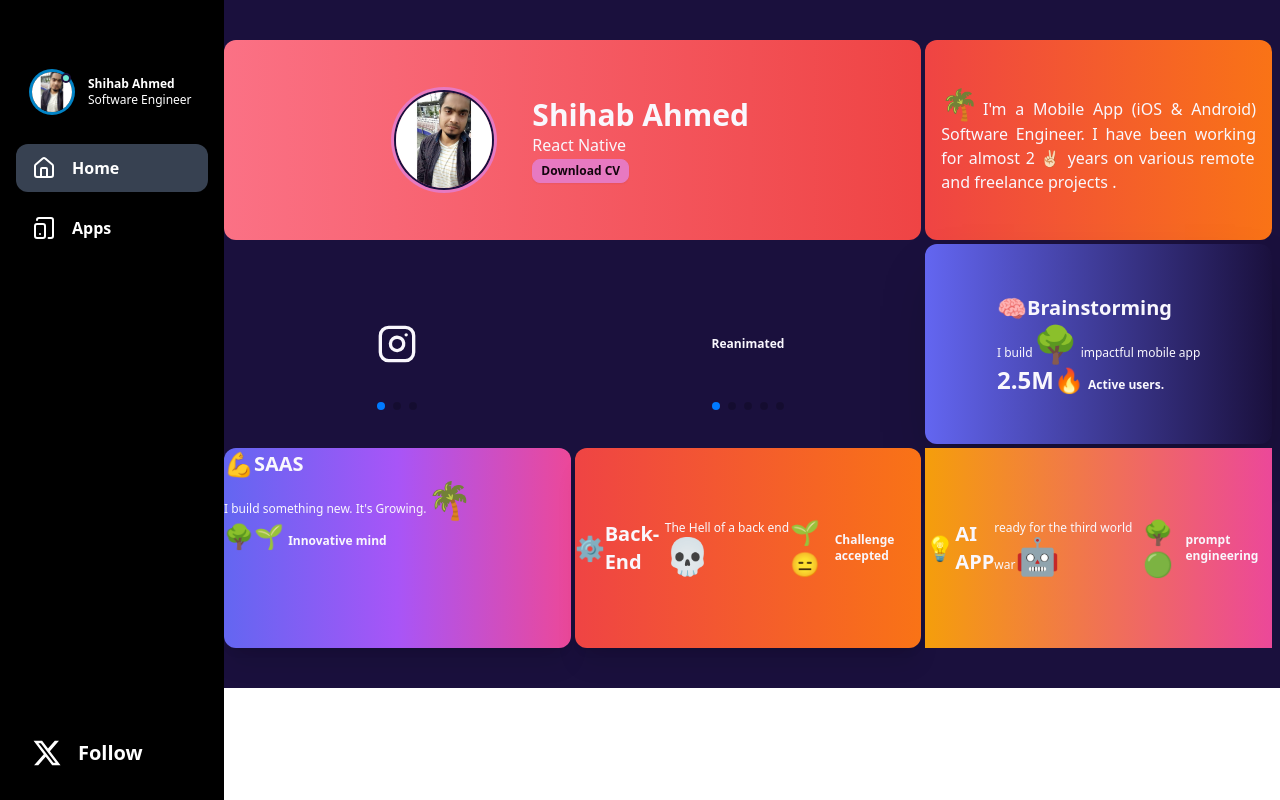
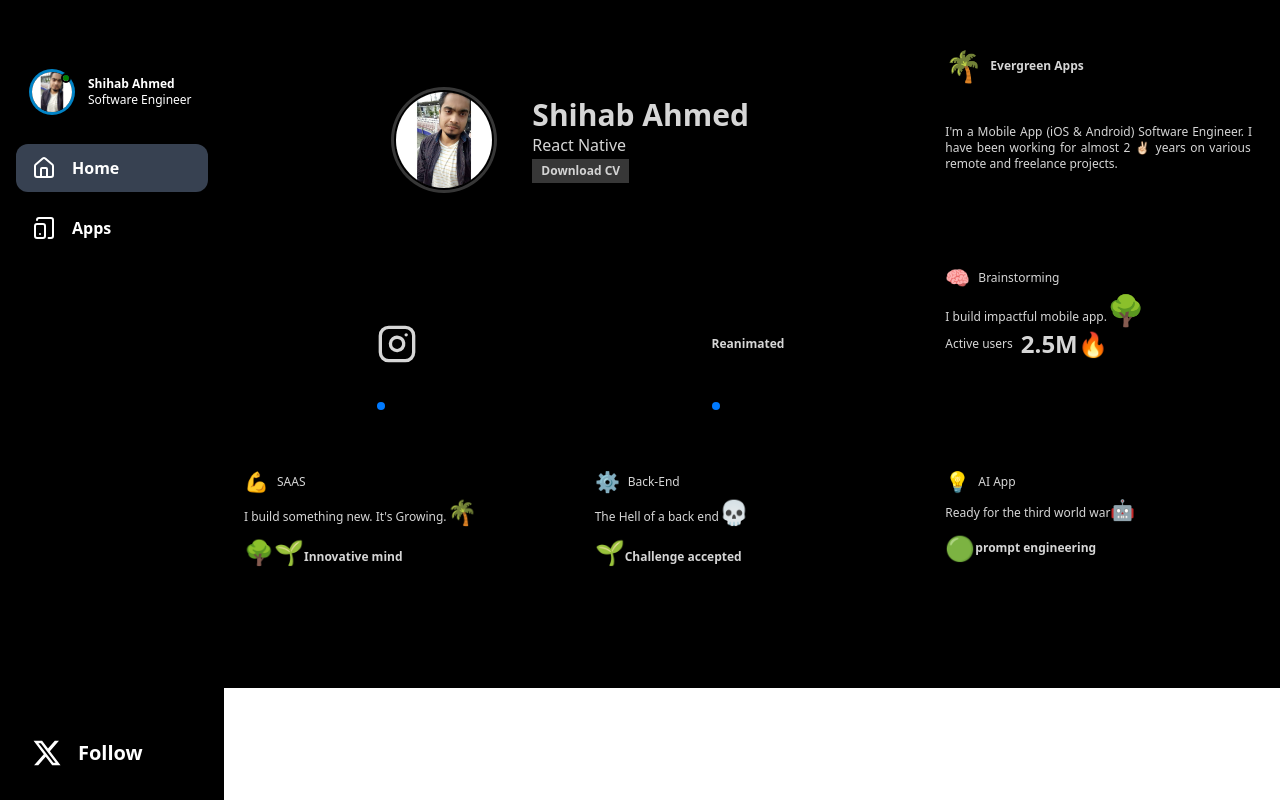
Before and after one commit to shihab-sa/shihabrn, a React (Vite) app: page /home in a window 1280 px wide. Built offline with nearby package versions, Linux system fonts and the light colour scheme.

Commit message:
code updated

```diff
--- a/index.html
+++ b/index.html
@@ -6,7 +6,7 @@
     <meta name="viewport" content="width=device-width, initial-scale=1.0" />
     <title>Vite + React</title>
   </head>
-  <body data-theme="synthwave">
+  <body data-theme="black">
     <div id="root"></div>
     <script type="module" src="/src/main.jsx"></script>
   </body>
--- a/src/components/Aiapp.jsx
+++ b/src/components/Aiapp.jsx
@@ -2,16 +2,20 @@ import React from "react";
 
 function Aiapp() {
   return (
-    <div className="bg-gradient-to-r from-amber-500 to-pink-500 h-full w-full flex justify-center items-center">
-      <h2 className="text-xl font-extrabold flex items-center">
-        <span className="text-2xl">💡</span>AI APP
-      </h2>
-      <h1 className="text-xs">
-        ready for the third world war
-        <span className="text-4xl font-bold">🤖</span>
-      </h1>
-      <b className="md:text-2xl font-extrabold">🌳🟢</b>
-      <span className=" text-xs font-bold">prompt engineering </span>
+    <div className="h-full w-full">
+      <div className=" px-5 py-5">
+        <h2 className="text-xs  flex items-center gap-2">
+          <span className="text-xl">💡</span>AI App
+        </h2>
+        <h1 className="text-xs">
+          Ready for the third world war
+          <span className="text-xl">🤖</span>
+        </h1>
+        <div className=" py-2 flex items-center">
+          <b className="md:text-2xl">🟢</b>
+          <span className=" text-xs font-bold">prompt engineering </span>
+        </div>
+      </div>
     </div>
   );
 }
--- a/src/components/Avatar.jsx
+++ b/src/components/Avatar.jsx
@@ -3,7 +3,7 @@ import Shihab from "../assets/imeges/bgboss.jpg";
 
 function Avatar() {
   return (
-    <div className="bg-gradient-to-r from-rose-400 to-red-500 w-full h-full rounded-xl flex items-center justify-center">
+    <div className="w-full h-full rounded-xl flex items-center justify-center">
       <div className="flex justify-center items-center">
         <div className="avatar">
           <div className="w-24 rounded-full ring ring-primary ring-offset-base-100 ring-offset-2">
--- a/src/components/BackEnd.jsx
+++ b/src/components/BackEnd.jsx
@@ -1,15 +1,19 @@
 function BackEnd() {
   return (
-    <div className="bg-gradient-to-r from-red-500 to-orange-500 rounded-xl shadow-xl w-full h-full flex justify-center items-center">
-      <h2 className="text-xl font-extrabold flex items-center">
-        <span className="text-2xl">⚙️</span>Back-End
-      </h2>
-      <h1 className=" text-xs">
-        The Hell of a back end
-        <span className=" text-4xl font-bold">💀</span>
-      </h1>
-      <b className="md:text-2xl font-extrabold">🌱😑</b>{" "}
-      <span className=" text-xs font-bold">Challenge accepted</span>
+    <div className="w-full h-full">
+      <div className=" py-5 px-5">
+        <h2 className=" text-xs flex items-center gap-2">
+          <span className="text-xl">⚙️</span>Back-End
+        </h2>
+        <h1 className="text-xs">
+          The Hell of a back end
+          <span className="text-2xl">💀</span>
+        </h1>
+        <div className=" py-2">
+          <b className="md:text-2xl font-extrabold">🌱</b>
+          <span className=" text-xs font-bold">Challenge accepted</span>
+        </div>
+      </div>
     </div>
   );
 }
--- a/src/components/BioText.jsx
+++ b/src/components/BioText.jsx
@@ -1,11 +1,18 @@
 function BioText() {
   return (
-    <div className="bg-gradient-to-r from-red-500 to-orange-500 rounded-xl h-full w-full flex justify-center items-center px-4">
-      <h1 className="text-justify">
-        <span className="text-3xl">🌴</span>I'm a Mobile App (iOS & Android)
-        Software Engineer. I have been working for almost 2 ✌🏻 years on various
-        remote and freelance projects .
-      </h1>
+    <div className="h-full w-full">
+      <div className=" px-5 py-2">
+        <div className="flex items-center gap-2">
+          <span className="text-3xl">🌴</span>
+          <h1 className=" text-xs font-semibold">Evergreen Apps</h1>
+        </div>
+
+        <h1 className="text-justify py-10 text-xs">
+          I'm a Mobile App (iOS & Android) Software Engineer. I have been
+          working for almost 2 ✌🏻 years on various remote and freelance
+          projects.
+        </h1>
+      </div>
     </div>
   );
 }
--- a/src/components/ImpactApp.jsx
+++ b/src/components/ImpactApp.jsx
@@ -2,17 +2,19 @@ import React from "react";
 
 function ImpactApp() {
   return (
-    <div className="bg-gradient-to-r from-indigo-500 rounded-xl shadow-2xl w-full h-full flex items-center justify-center">
-      <div className="">
-        <h2 className="text-xl font-extrabold flex items-center">
-          <span className="text-2xl">🧠</span>Brainstorming
+    <div className="w-full h-full">
+      <div className=" py-5 px-5">
+        <h2 className="text-xs flex items-center gap-2">
+          <span className="text-xl">🧠</span>Brainstorming
         </h2>
-        <h1 className=" text-xs">
-          I build<span className=" text-4xl font-bold">🌳</span> impactful
-          mobile app
+        <h1 className="text-xs">
+          I build impactful mobile app.
+          <span className="text-3xl font-bold">🌳</span>
         </h1>
-        <b className="md:text-2xl font-extrabold">2.5M🔥</b>{" "}
-        <span className=" text-xs font-bold"> Active users.</span>
+        <div className=" flex items-center gap-2">
+          <span className="text-xs"> Active users</span>
+          <b className="md:text-2xl font-extrabold">2.5M🔥</b>
+        </div>
       </div>
     </div>
   );
--- a/src/components/Saas.jsx
+++ b/src/components/Saas.jsx
@@ -1,16 +1,18 @@
 function Saas() {
   return (
-    <div className="bg-gradient-to-r from-indigo-500 via-purple-500 to-pink-500 rounded-xl shadow-xl w-full h-full justify-center items-center justify-center">
-      <div className="">
-        <h2 className="text-xl font-extrabold flex items-center">
-          <span className="text-2xl">💪</span>SAAS
+    <div className="w-full h-full">
+      <div className=" px-5 py-5">
+        <h2 className="text-xs flex items-center gap-2">
+          <span className="text-xl">💪</span>SAAS
         </h2>
-        <h1 className=" text-xs">
+        <h1 className="text-xs">
           I build something new. It's Growing.
-          <span className=" text-4xl font-bold">🌴</span>
+          <span className="text-2xl">🌴</span>
         </h1>
-        <b className="md:text-2xl font-extrabold">🌳🌱</b>{" "}
-        <span className=" text-xs font-bold">Innovative mind</span>
+        <div className=" py-2">
+          <b className="md:text-2xl font-extrabold">🌳🌱</b>
+          <span className="text-xs font-bold">Innovative mind</span>
+        </div>
       </div>
     </div>
   );
--- a/src/pages/Home.jsx
+++ b/src/pages/Home.jsx
@@ -9,7 +9,7 @@ import Saas from "../components/Saas";
 import Aiapp from "../components/Aiapp";
 
 export default function Home() {
-  const sStyleCss = ` rounded-xl flex flex-col items-center justify-center`;
+  const sStyleCss = `rounded-xl flex flex-col items-center justify-center`;
   return (
     <div className="md:ml-56 grid md:grid-cols-3 auto-rows-[200px] gap-1 mr-2 py-10 h-full">
       {cssGridData.map((_, i) => {
```
